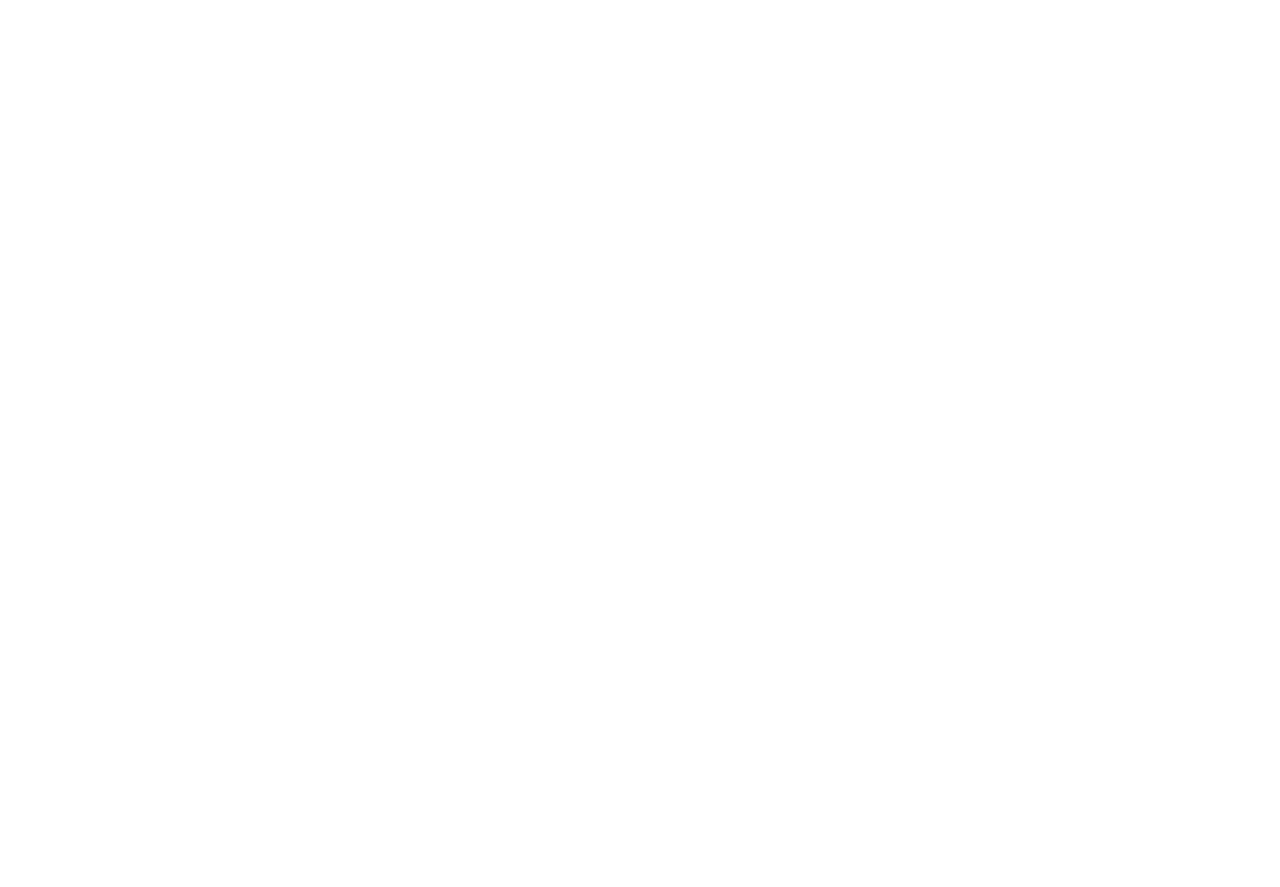
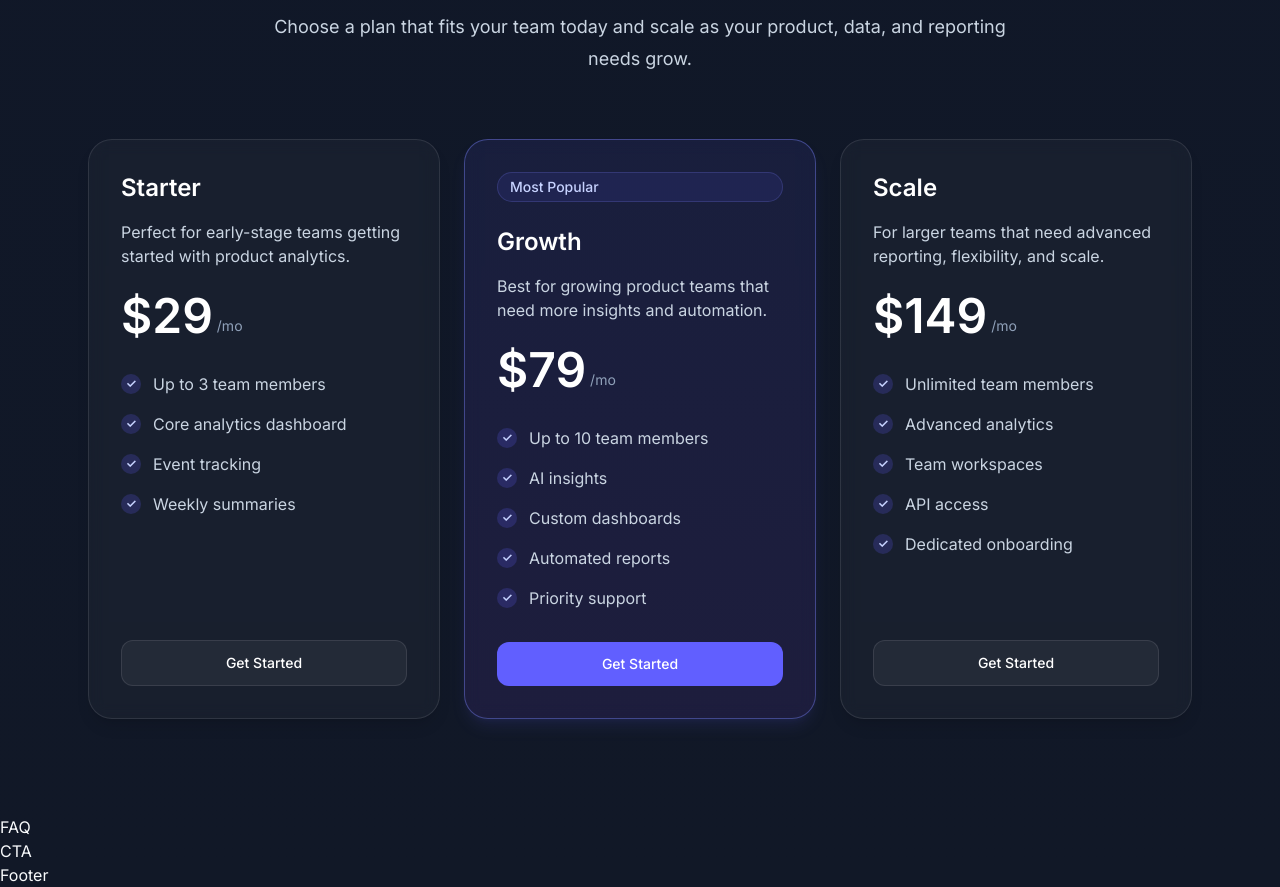
Before and after one commit to szymonbasiul/insightloop-saas-landing, a Next.js app: page / in a window 1280 px wide. Shown: the part 4240-5127 px from the top of the page. Before the commit the page ends 4071 px from the top, so only its background shows below. Built offline with nearby package versions, Linux system fonts and the light colour scheme.

Commit message:
add pricing section with three plan cards

```diff
--- a/src/components/Pricing.tsx
+++ b/src/components/Pricing.tsx
@@ -1,3 +1,120 @@
+const plans = [
+	{
+		name: 'Starter',
+		price: '$29',
+		description:
+			'Perfect for early-stage teams getting started with product analytics.',
+		features: [
+			'Up to 3 team members',
+			'Core analytics dashboard',
+			'Event tracking',
+			'Weekly summaries',
+		],
+		highlighted: false,
+	},
+	{
+		name: 'Growth',
+		price: '$79',
+		description:
+			'Best for growing product teams that need more insights and automation.',
+		features: [
+			'Up to 10 team members',
+			'AI insights',
+			'Custom dashboards',
+			'Automated reports',
+			'Priority support',
+		],
+		highlighted: true,
+	},
+	{
+		name: 'Scale',
+		price: '$149',
+		description:
+			'For larger teams that need advanced reporting, flexibility, and scale.',
+		features: [
+			'Unlimited team members',
+			'Advanced analytics',
+			'Team workspaces',
+			'API access',
+			'Dedicated onboarding',
+		],
+		highlighted: false,
+	},
+];
+
 export default function Pricing() {
-  return <section id="pricing">Pricing</section>;
+	return (
+		<section id="pricing" className="py-24">
+			<div className="mx-auto max-w-6xl px-6">
+				<div className="mx-auto max-w-3xl text-center">
+					<p className="text-sm font-medium uppercase tracking-[0.2em] text-indigo-300">
+						Pricing
+					</p>
+
+					<h2 className="mt-4 text-3xl font-semibold leading-tight text-white md:text-5xl">
+						Simple pricing for teams at every stage of growth
+					</h2>
+
+					<p className="mt-6 text-lg leading-8 text-slate-300">
+						Choose a plan that fits your team today and scale as your product,
+						data, and reporting needs grow.
+					</p>
+				</div>
+
+				<div className="mt-16 grid gap-6 lg:grid-cols-3">
+					{plans.map((plan) => (
+						<div
+							key={plan.name}
+							className={`flex h-full flex-col rounded-3xl border p-8 shadow-lg backdrop-blur transition ${
+								plan.highlighted
+									? 'border-indigo-400/40 bg-gradient-to-b from-indigo-500/10 to-violet-500/10 shadow-indigo-500/10'
+									: 'border-white/10 bg-white/[0.03] hover:-translate-y-1 hover:border-indigo-400/30 hover:bg-white/[0.05]'
+							}`}
+						>
+							{plan.highlighted && (
+								<div className="mb-6 inline-flex rounded-full border border-indigo-400/20 bg-indigo-500/10 px-3 py-1 text-sm font-medium text-indigo-200">
+									Most Popular
+								</div>
+							)}
+
+							<h3 className="text-2xl font-semibold text-white">{plan.name}</h3>
+
+							<p className="mt-4 text-slate-300">{plan.description}</p>
+
+							<div className="mt-6 flex items-end gap-1">
+								<span className="text-5xl font-semibold text-white">
+									{plan.price}
+								</span>
+								<span className="mb-1 text-sm text-slate-400">/mo</span>
+							</div>
+
+							<ul className="mt-8 flex-1 space-y-4">
+								{plan.features.map((feature) => (
+									<li
+										key={feature}
+										className="flex items-start gap-3 text-slate-300"
+									>
+										<span className="mt-0.5 flex h-5 w-5 items-center justify-center rounded-full bg-indigo-500/20 text-xs font-bold text-indigo-200">
+											✓
+										</span>
+										<span>{feature}</span>
+									</li>
+								))}
+							</ul>
+
+							<button
+								className={`mt-8 w-full rounded-xl px-5 py-3 text-sm font-medium transition ${
+									plan.highlighted
+										? 'bg-indigo-500 text-white hover:bg-indigo-400'
+										: 'border border-white/10 bg-white/5 text-white hover:bg-white/10'
+								}`}
+							>
+								Get Started
+							</button>
+						</div>
+					))}
+				</div>
+			</div>
+		</section>
+	);
 }
```
